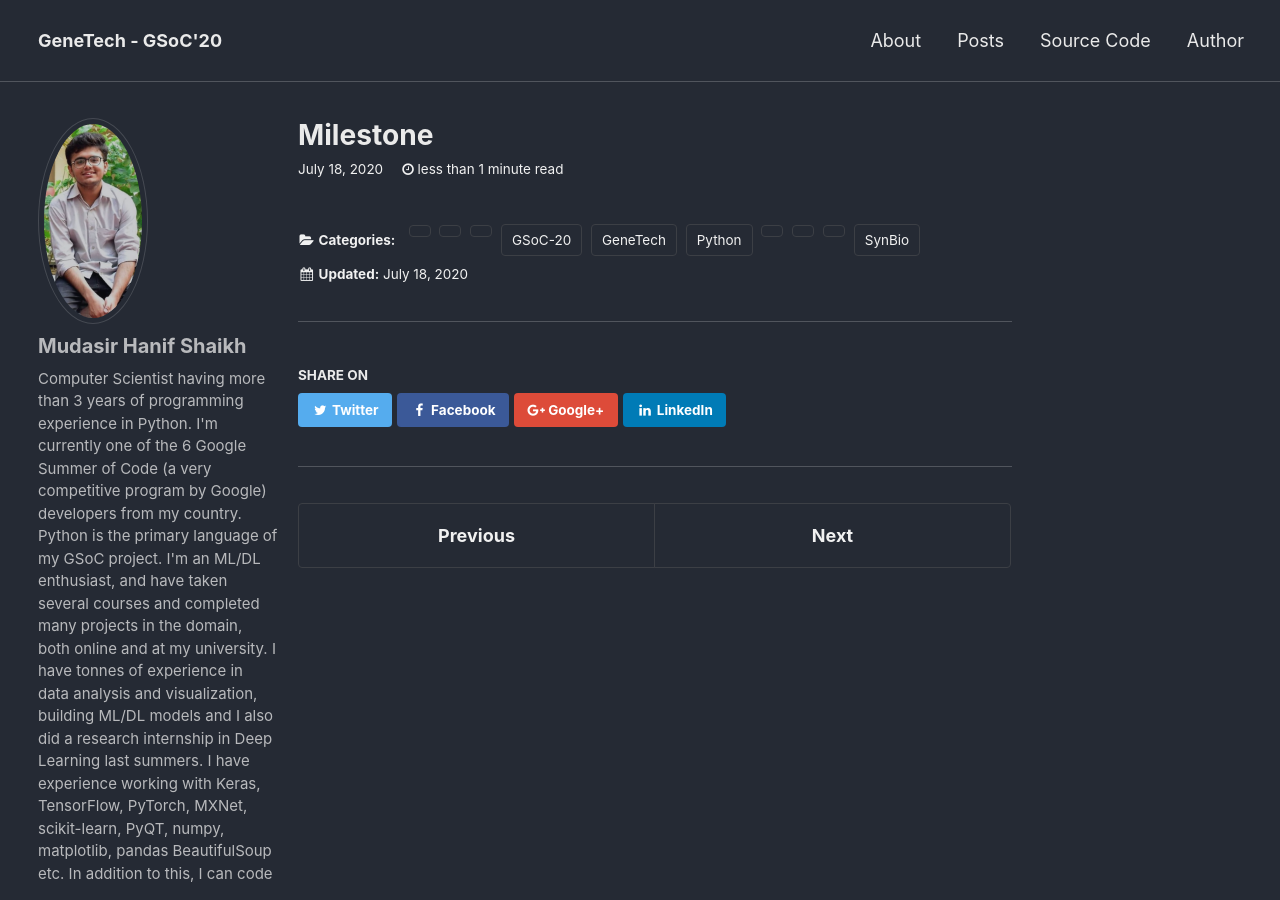
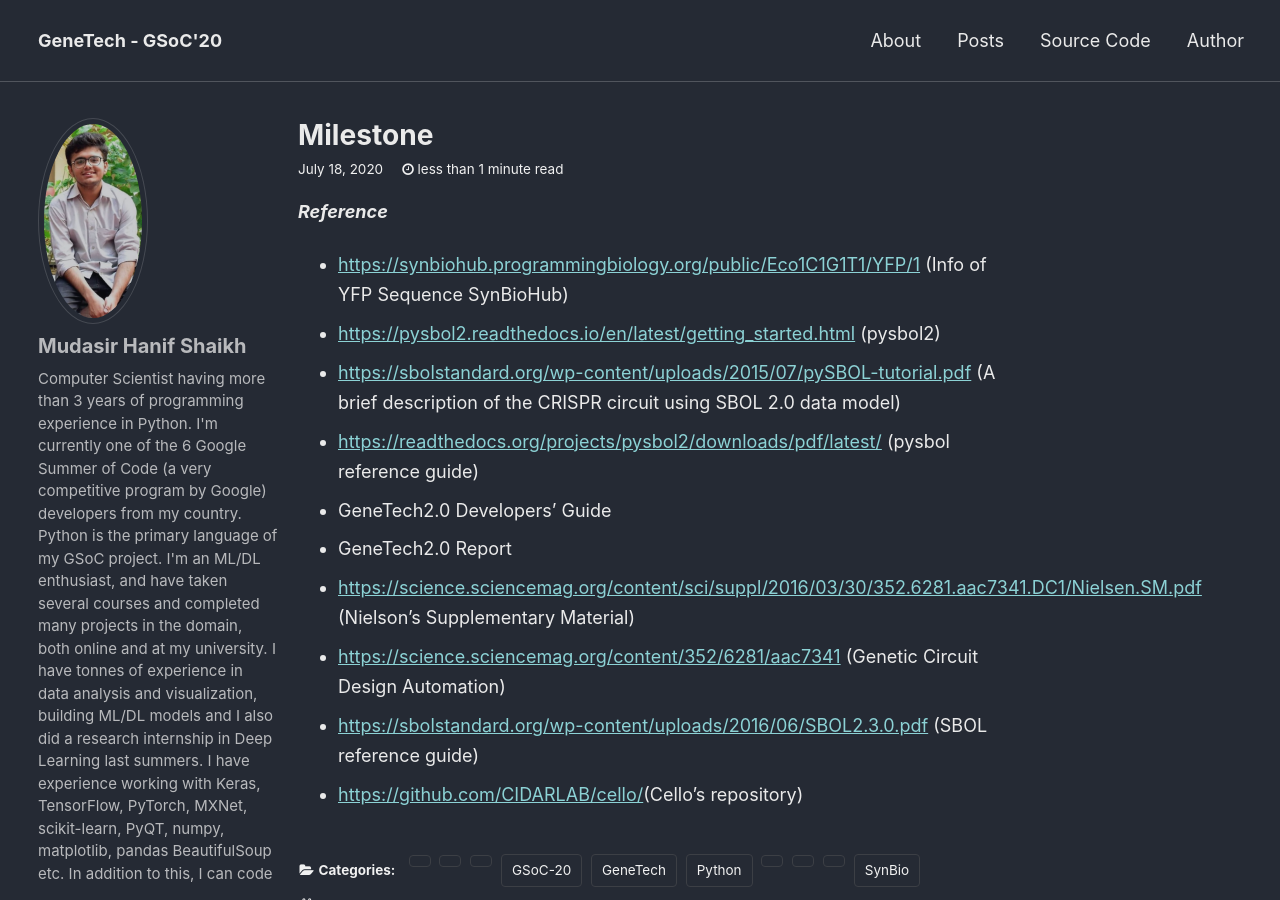
Before and after one commit to ms03831/GSoC-20, a Jekyll site: the page built from _posts/2020-07-18-milestone-2-dna-sequence-sbol.md, in a window 1280 px wide and 900 px high. Built offline with Jekyll 4.4.1, drawn with Linux system fonts in a browser that asks for light colours.

Commit message:
added references

```diff
--- a/_posts/2020-07-18-milestone-2-dna-sequence-sbol.md
+++ b/_posts/2020-07-18-milestone-2-dna-sequence-sbol.md
@@ -3,3 +3,43 @@ title: Milestone # 2: Incorporating dna sequence in SBOL file
 date: 2020-07-18
 categories: GeneTech, Python, GSoC-20, SynBio
 ---
+
+
+
+
+
+
+
+
+
+
+
+
+
+
+
+
+
+
+
+
+
+
+
+
+
+
+
+
+
+**_Reference_**
+- <https://synbiohub.programmingbiology.org/public/Eco1C1G1T1/YFP/1> (Info of YFP Sequence SynBioHub)
+- <https://pysbol2.readthedocs.io/en/latest/getting_started.html> (pysbol2)
+- <https://sbolstandard.org/wp-content/uploads/2015/07/pySBOL-tutorial.pdf> (A brief description of the CRISPR circuit using SBOL 2.0 data model)
+- <https://readthedocs.org/projects/pysbol2/downloads/pdf/latest/> (pysbol reference guide)
+- GeneTech2.0 Developers' Guide
+- GeneTech2.0 Report
+- <https://science.sciencemag.org/content/sci/suppl/2016/03/30/352.6281.aac7341.DC1/Nielsen.SM.pdf> (Nielson's Supplementary Material)
+- <https://science.sciencemag.org/content/352/6281/aac7341> (Genetic Circuit Design Automation)
+- <https://sbolstandard.org/wp-content/uploads/2016/06/SBOL2.3.0.pdf> (SBOL reference guide)
+- <https://github.com/CIDARLAB/cello/>(Cello's repository)
```
